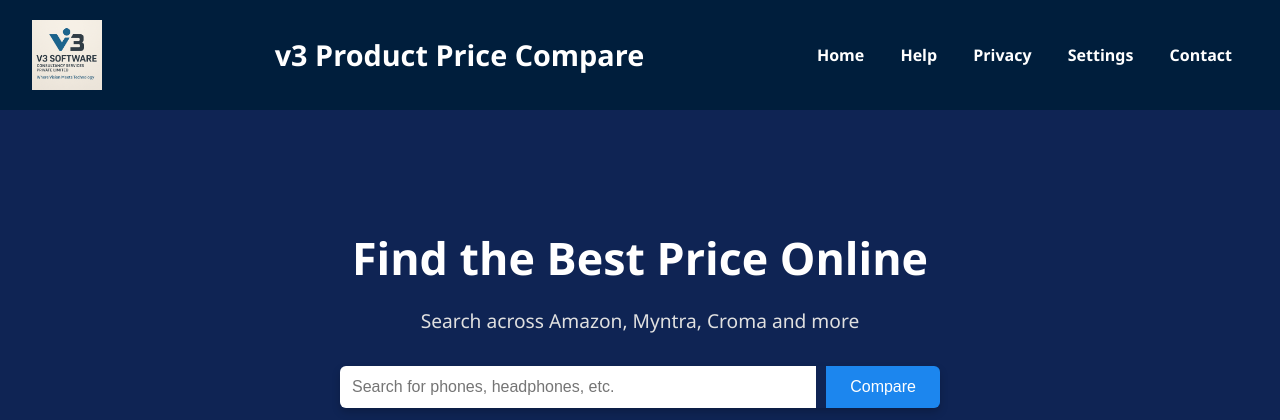
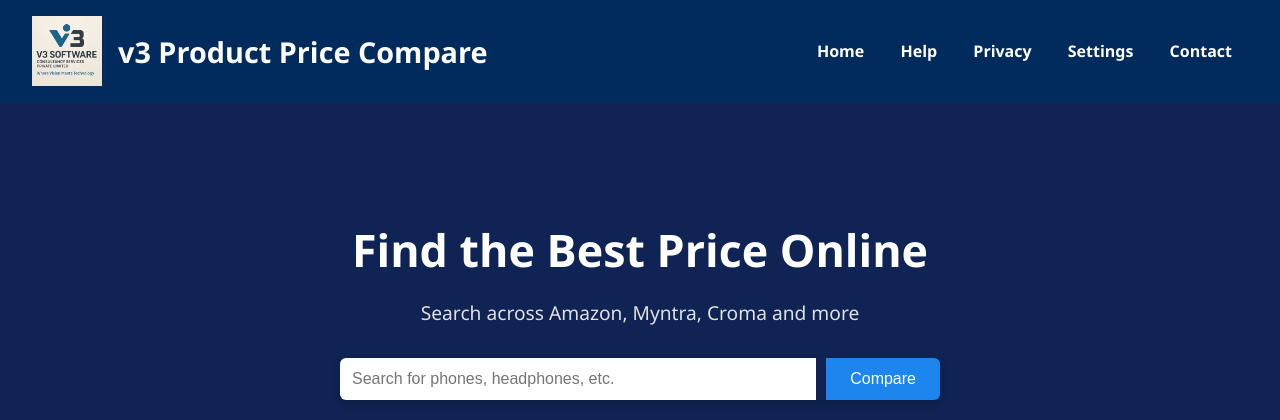
Before and after one commit to Devops-8666/Compare_Product_Application, a Flask app: page / in a window 1280 px wide. Shown: the top 420 px of the page. Run offline with Flask 3, Linux system fonts and the light colour scheme.

Commit message:
add logo

```diff
--- a/frontend/templates/index.html
+++ b/frontend/templates/index.html
@@ -122,9 +122,11 @@
     </style>
 </head>
 <body>
-    <header>
-        <img src="/static/logo.png" alt="Logo" style="height: 70px; margin-right: 1rem;">
-        <h1 style="font-size: 1.8rem; color: white;">v3 Product Price Compare</h1>
+    <header style="display: flex; align-items: center; justify-content: space-between; padding: 1rem 2rem; background-color: #002b5c;">
+        <div style="display: flex; align-items: center;">
+           <img src="{{ url_for('static', filename='logo.png') }}" alt="Logo" style="height: 70px; margin-right: 1rem;">
+           <h1 style="font-size: 1.8rem; color: white; margin: 0;">v3 Product Price Compare</h1>
+        </div>
         <nav>
             <a href="/">Home</a>
             <a href="#">Help</a>
```
